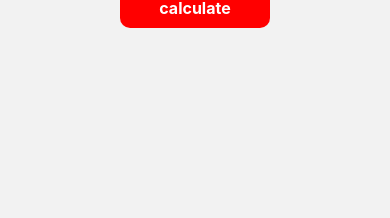
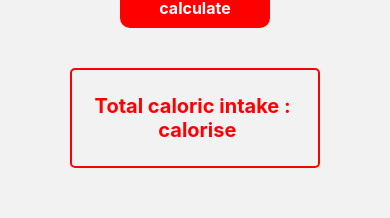
Before and after one commit to hzmagm/NutriTrack, a React Native app: screen / in a window 390 px wide. Shown: the part 388-606 px from the top of the page. Built offline with nearby package versions, Linux system fonts and the light colour scheme.

Commit message:
adding calories intake results

```diff
--- a/HealthGoals.js
+++ b/HealthGoals.js
@@ -4,7 +4,7 @@ import { View, Text } from 'react-native';
 import { TextInput,Pressable,StyleSheet,ScrollView,Alert   } from 'react-native';
 import SelectDropdown from 'react-native-select-dropdown'
 
-const activityLevelArray = ["sedentary", "light exercise", "heavy exercise"," moderate exercise", "extra active"]
+const activityLevelArray = ["sedentary", "Lightly active", "Moderately active","Very active", "Super active"]
 const healthGoalArray = ["weight loss", "weight maintenance", "weight gain"]
 const genderArray=["Male", "Female"]
 
@@ -15,6 +15,11 @@ const HealthGoals = () => {
   const [weight,setWeight]=useState('');
   const [activityLevel,setActivityLevel]=useState('');
   const [healthGoal,setHealthGoal]=useState('');
+  const [BMR,setBmr]=useState('');
+
+  const updatBmr=(text)=>{
+    setBmr(text);
+  }
 
   const handleAgeChange= (text)=>{
     setAge(text);
@@ -45,33 +50,33 @@ const HealthGoals = () => {
   }
 
   const handleCalculate = () =>{
-    BMR=0;
+    newBMR=0;
     if(!(age && height && weight && gender && activityLevel && healthGoal)){
       Alert.alert('Validation Error', 'Please fill in all the fields.');
     }else{
       if(gender=="Male"){
-        BMR = 88.362 + 13.397 * weight + 4.799 * height - 5.677 * age ;
+        newBMR = 88.362 + 13.397 * weight + 4.799 * height - 5.677 * age ;
       }else if(gender=="Female"){
-        BMR = 447.593 + 9.247 * weight + 3.098 * height - 4.330 * age ;
+        newBMR = 447.593 + 9.247 * weight + 3.098 * height - 4.330 * age ;
      }
-     if(activityLevel=="sedentary"){
-      BMR=BMR*1.2;
-     }else if(activityLevel=="light exercise"){
-      BMR=BMR*1.375;
-     }else if(activityLevel=="moderate exercise"){
-      BMR=BMR*1.55;
-     }else if(activityLevel=="heavy exercise"){
-      BMR=BMR*1.725;
-     }else if(activityLevel=="extra active"){
-      BMR=BMR*1.9;
+     if(activityLevel==activityLevelArray[0]){
+      newBMR=newBMR*1.2;
+     }else if(activityLevel==activityLevelArray[1]){
+      newBMR=newBMR*1.375;
+     }else if(activityLevel==activityLevelArray[2]){
+      newBMR=newBMR*1.55;
+     }else if(activityLevel==activityLevelArray[3]){
+      newBMR=newBMR*1.725;
+     }else if(activityLevel==activityLevelArray[4]){
+      newBMR=newBMR*1.9;
      }
      if(healthGoal=="weight loss"){
-        BMR = BMR-BMR * 0.1 ;
+      newBMR = newBMR-(newBMR * 0.1) ;
      }else if(healthGoal=="weight gain"){
-        BMR = BMR+BMR * 0.1 ;
+      newBMR =newBMR+(newBMR * 0.1) ;
      }
-     Alert.alert('Validation Error', BMR);
     }
+    updatBmr(newBMR.toFixed(0));
   }
 
   return (
@@ -120,6 +125,10 @@ const HealthGoals = () => {
               <Text style={styles.ButtonText}> calculate </Text>
             </Pressable>
           </View>
+          <View style={styles.ResultCube}>
+              <Text style={styles.ResultValue}>Total caloric intake : </Text>
+              <Text style={styles.ResultValue}>{BMR} calorise</Text>
+          </View>
       </View>
       </ScrollView>
   );
@@ -166,12 +175,26 @@ const styles = StyleSheet.create({
   },
   InputName: {
     backgroundColor: 'red',
-    borderRadius: 10,
     width: 100,
     borderRadius:5,
     fontWeight: 'bold',
     color:'white',
     overflow:"hidden",
+  },
+  ResultCube:{
+    marginTop:40,
+    width: 250,
+    height: 100,
+    borderRadius:5,
+    borderWidth: 2,
+    justifyContent: 'center',
+    alignItems: 'center',
+    borderColor: 'red',
+  },
+  ResultValue : {
+    fontSize: 20,
+    fontWeight: 'bold',
+    color: 'red',
   }
   });
 
--- a/package.json
+++ b/package.json
@@ -14,7 +14,9 @@
     "@react-native-picker/picker": "2.4.8",
     "@react-navigation/bottom-tabs": "^6.5.7",
     "@react-navigation/native": "^6.1.6",
+    "axios": "^1.4.0",
     "expo": "^48.0.0",
+    "expo-splash-screen": "~0.18.2",
     "expo-status-bar": "~1.4.4",
     "react": "18.2.0",
     "react-dom": "18.2.0",
@@ -23,8 +25,7 @@
     "react-native-safe-area-context": "4.5.0",
     "react-native-select-dropdown": "^3.3.3",
     "react-native-vector-icons": "^9.2.0",
-    "react-native-web": "~0.18.11",
-    "expo-splash-screen": "~0.18.2"
+    "react-native-web": "~0.18.11"
   },
   "devDependencies": {
     "@babel/core": "^7.20.0"
```
Also changed, not shown: assets/splash2.png (deleted), 1 other file (tests, documents, lock files or other folders).
